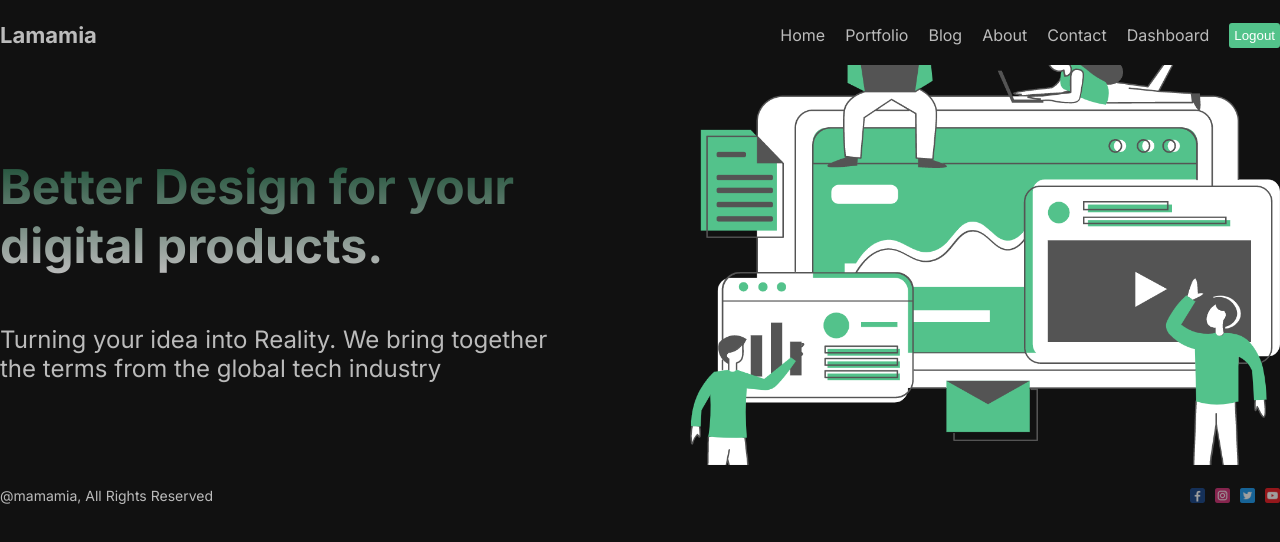
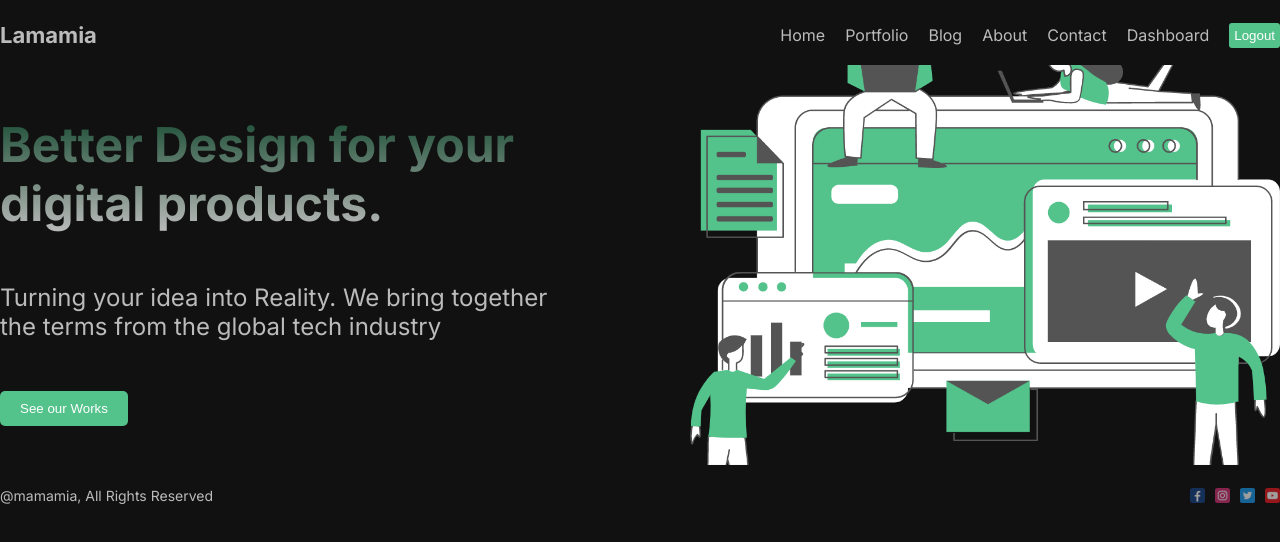
Before and after one commit to jasmeets-6575/learning-nextjs, a Next.js app in the folder by-lama-dev/: page / in a window 1280 px wide. Shown: the top 542 px of the page. Built offline with nearby package versions, Linux system fonts and the light colour scheme.

Commit message:
adding button component

```diff
--- a/by-lama-dev/src/app/page.jsx
+++ b/by-lama-dev/src/app/page.jsx
@@ -1,6 +1,7 @@
 import Image from "next/image";
 import styles from "./page.module.css";
 import Hero from "/public/hero.png";
+import Button from "@/components/Button/Button";
 
 export default function Home() {
   return (
@@ -13,13 +14,14 @@
           Turning your idea into Reality. We bring together the terms from the
           global tech industry
         </p>
+        <Button text="See our Works" url="/portfolio" />
       </div>
       <div className={styles.item}>
         <Image
           width={500}
           height={500}
           src={Hero}
-          alt="Main Image"
+          alt=""
           className={styles.img}
         />
       </div>
--- /dev/null
+++ b/by-lama-dev/src/components/Button/Button.jsx
@@ -0,0 +1,13 @@
+import React from "react";
+import styles from "./button.module.css";
+import Link from "next/link";
+
+const Button = ({ text, url }) => {
+  return (
+    <Link href={url}>
+      <button className={styles.container}>{text}</button>
+    </Link>
+  );
+};
+
+export default Button;
--- /dev/null
+++ b/by-lama-dev/src/components/Button/button.module.css
@@ -0,0 +1,9 @@
+.container {
+  padding: 10px 20px;
+  cursor: pointer;
+  background-color: #53c28b;
+  border: none;
+  border-radius: 5px;
+  width: max-content;
+  color: white;
+}
```
